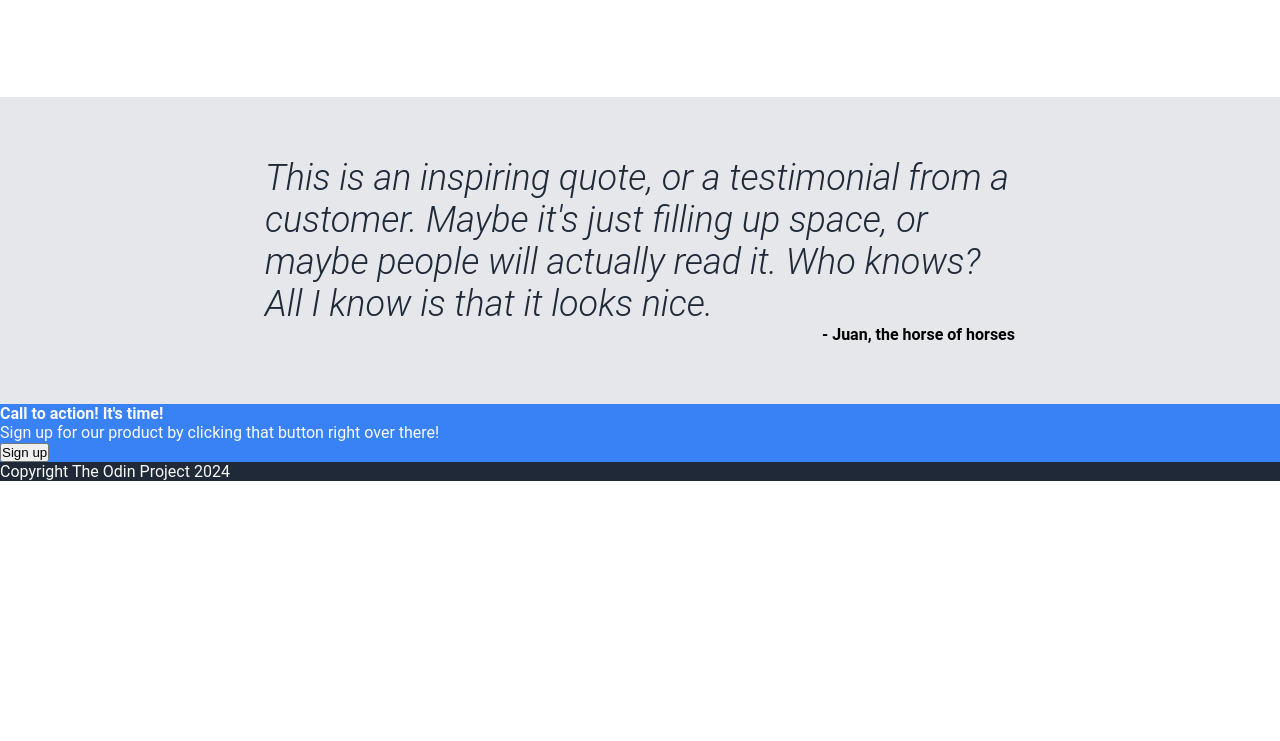
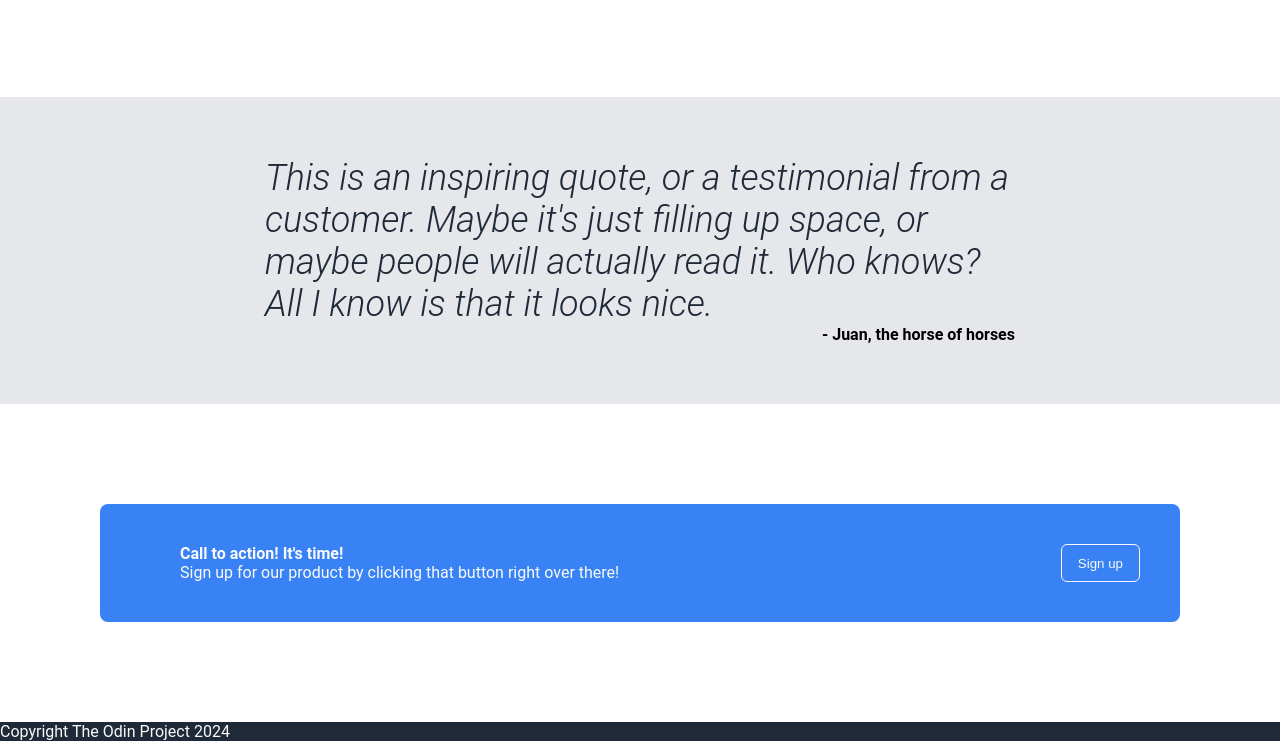
Before and after one commit to MoXcz/landing-page, a plain HTML site: page index.html in a window 1280 px wide. Shown: the part 704-1445 px from the top of the page. Before the commit the page ends 1185 px from the top, so only its background shows below. Drawn offline with Linux system fonts and the light colour scheme.

Commit message:
Add styling to sign-up section

```diff
--- a/index.html
+++ b/index.html
@@ -61,8 +61,10 @@
     </div>
     <div class="sign-up">
       <div class="sign-up-box">
-        <h4>Call to action! It's time!</h4>
-        <p>Sign up for our product by clicking that button right over there!</p>
+        <div class="sign-up-container">
+          <h4>Call to action! It's time!</h4>
+          <p>Sign up for our product by clicking that button right over there!</p>
+        </div>
         <button type="button" class="sign-up-button">Sign up</button>
       </div>
     </div>
--- a/style.css
+++ b/style.css
@@ -77,7 +77,6 @@ body {
 }
 
 /* Header and Nav Layout */
-
 
 .nav {
   display: flex;
@@ -170,3 +169,29 @@ body {
   display: flex;
   flex-direction: column;
 }
+
+/* Sing-up Layout */
+
+.sign-up {
+  padding: 100px;
+}
+
+.sign-up-box {
+  padding: 40px;
+  border-radius: 8px;
+  display: flex;
+}
+
+.sign-up-container {
+  flex: 2;
+  margin-left: 40px;
+}
+
+.sign-up-button {
+  border-radius: 6px;
+  padding: 2px 16px;
+  border-style: none;
+  background-color: transparent;
+  border: 1px #f9faf8 solid;
+  color: #f9faf8;
+}
```
